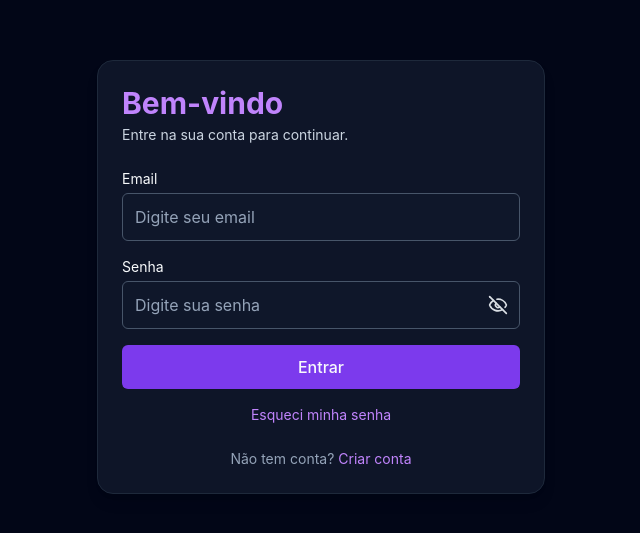
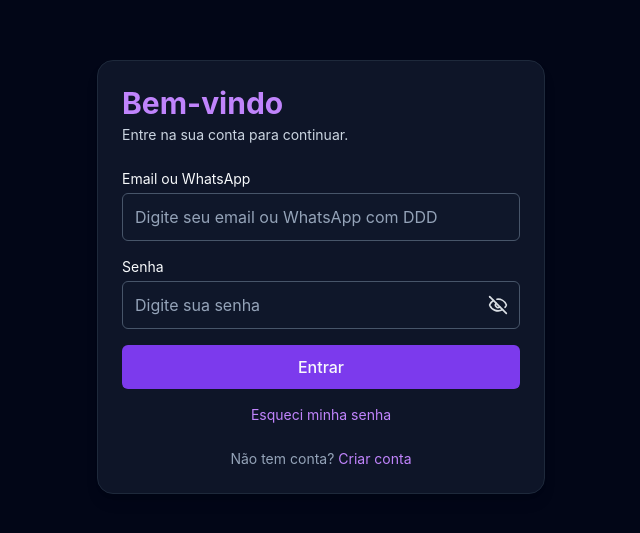
Before and after one commit to tessuportegeral-hue/doramasplus-front, a React (Vite) app: page /login in a window 1280 px wide. Shown: the part 123-656 px from the top of the page, without its empty margins (319-959 px from the left). Built offline with nearby package versions, Linux system fonts and the light colour scheme.

Commit message:
Update Login.jsx

```diff
--- a/src/pages/Login.jsx
+++ b/src/pages/Login.jsx
@@ -11,7 +11,8 @@ const Login = () => {
   const navigate = useNavigate();
   const { toast } = useToast();
 
-  const [email, setEmail] = useState("");
+  // ✅ agora é campo único: email OU whatsapp
+  const [login, setLogin] = useState("");
   const [password, setPassword] = useState("");
 
   // 👇 começa com senha escondida
@@ -43,13 +44,30 @@ const Login = () => {
     }
   };
 
+  // ✅ helper: detecta se parece whatsapp e converte pra email fake
+  const normalizeLoginToEmail = (value) => {
+    const v = String(value || "").trim();
+
+    // se já parece email, usa direto
+    if (v.includes("@")) return v.toLowerCase();
+
+    // remove tudo que não for número (permite +55, espaços, parênteses etc.)
+    const digits = v.replace(/\D/g, "");
+
+    // se não tem número suficiente, retorna como está (vai dar erro e mostrar mensagem)
+    if (digits.length < 10) return v;
+
+    // ✅ padrão do seu "email fake"
+    return `${digits}@gmail.com`.toLowerCase();
+  };
+
   const handleLogin = async (e) => {
     e.preventDefault();
 
-    if (!email || !password) {
+    if (!login || !password) {
       toast({
         title: "Atenção",
-        description: "Preencha email e senha.",
+        description: "Preencha email/WhatsApp e senha.",
         variant: "destructive",
       });
       return;
@@ -58,7 +76,9 @@ const Login = () => {
     try {
       setLoading(true);
 
-      // ✅ login
+      const email = normalizeLoginToEmail(login);
+
+      // ✅ login (sempre email+senha no Supabase)
       const { data, error } = await supabase.auth.signInWithPassword({
         email,
         password,
@@ -68,7 +88,7 @@ const Login = () => {
         console.error("Erro login:", error);
         toast({
           title: "Erro ao entrar",
-          description: "Email ou senha incorretos.",
+          description: "Login ou senha incorretos.",
           variant: "destructive",
         });
         return;
@@ -125,14 +145,14 @@ const Login = () => {
           </p>
 
           <form onSubmit={handleLogin} className="space-y-4">
-            {/* EMAIL */}
+            {/* ✅ EMAIL OU WHATSAPP */}
             <div>
-              <label className="text-sm mb-1 block">Email</label>
+              <label className="text-sm mb-1 block">Email ou WhatsApp</label>
               <Input
-                type="email"
-                placeholder="Digite seu email"
-                value={email}
-                onChange={(e) => setEmail(e.target.value)}
+                type="text"
+                placeholder="Digite seu email ou WhatsApp com DDD"
+                value={login}
+                onChange={(e) => setLogin(e.target.value)}
                 className="h-12 text-base bg-slate-900 text-slate-50 placeholder:text-slate-400 border border-slate-600 focus-visible:ring-2 focus-visible:ring-purple-500 focus-visible:border-purple-500"
               />
             </div>
```
